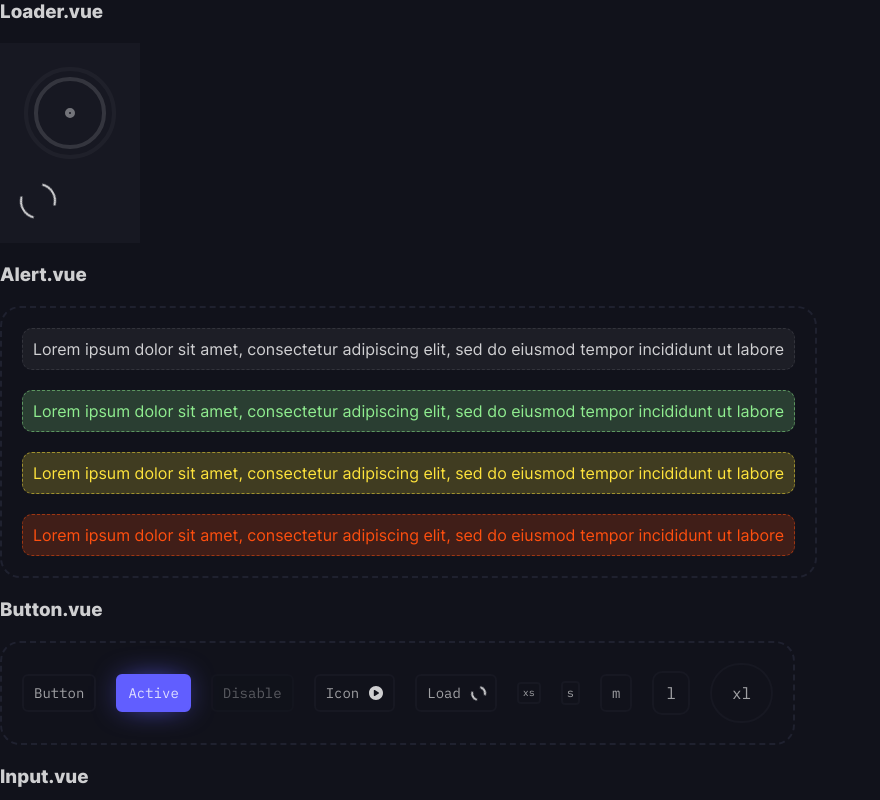
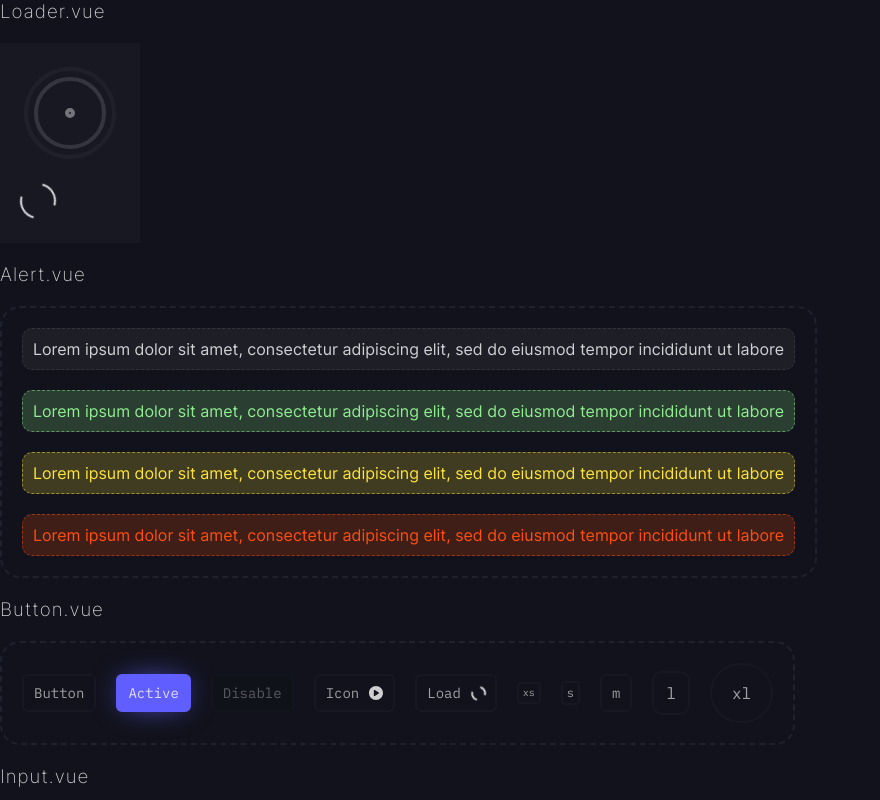
Before and after one commit to chepuhasasha/mitter, a Vue app in the folder clients/web/: page / in a window 1280 px wide. Shown: the whole page, without its empty margins (0-880 px from the left). Built offline with nearby package versions, Linux system fonts and the light colour scheme; a web font is replaced by a local one.

Commit message:
add h3 style

```diff
--- a/clients/web/src/style/typography.less
+++ b/clients/web/src/style/typography.less
@@ -4,7 +4,10 @@
 }
 h1 {}
 h2 {}
-h3 {}
+h3 {
+  font-weight: 200;
+  letter-spacing: 1px;
+}
 h4 {}
 h5 {}
 
```
